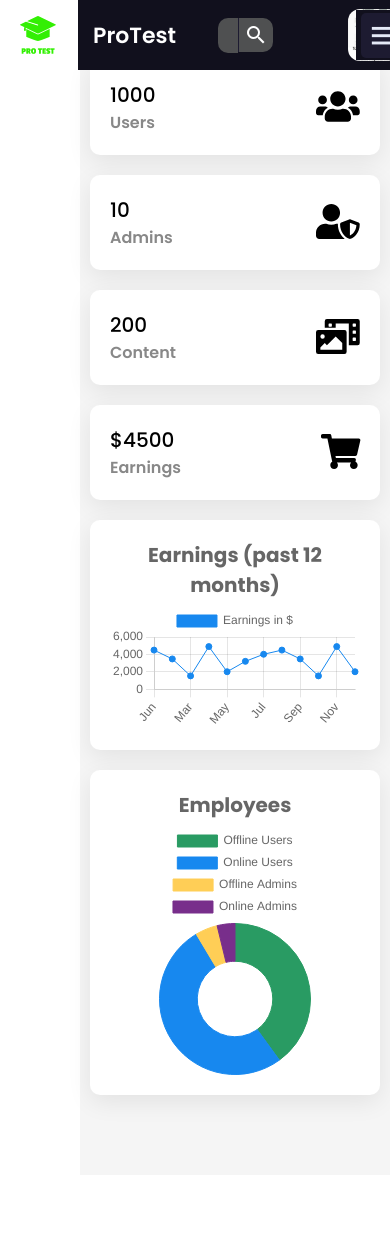
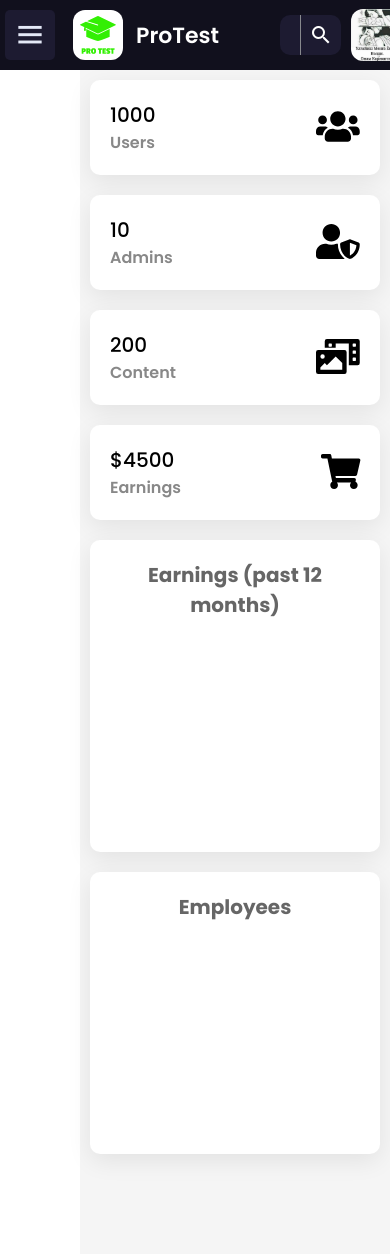
Before and after one commit to Ahmadjondev/protest_backend, a Django app: template templates/index.html in a window 390 px wide. Before the commit the page ends 1114 px from the top, so only its background shows below. Run offline with Django 4.2, Linux system fonts and the light colour scheme; the template is opened without the code that fills it, so the values that code supplies are empty; some libraries are stand-ins or nearby versions.

Commit message:
admin panel

```diff
--- a/templates/assets/css/admin.css
+++ b/templates/assets/css/admin.css
@@ -33,15 +33,15 @@
 
 .top_nav{
   position: fixed;
-  width: calc(100% - 218px);
+  width: calc(100% - 260px);
   right: 0;
   top: 0;
   background: #11101d;
   height: 70px;
+  padding-left: 20px;
   display: flex;
   align-items: center;
   justify-content: space-between;
-  padding: 0;
 }
 
 .top_nav .left_box{
@@ -51,25 +51,25 @@
 }
 
 .top_nav .left_box input{
-  background: #4f5051;
+  background: #1d1b31;
   border-radius: 10px 0 0 10px;
   color: #fff;
   border: none;
   padding: 5px 10px;
-  font-size: 16px;
+  font-size: 20px;
   letter-spacing: .8px;
   outline: none;
   width: 65%;
 }
 
 .top_nav .left_box button{
-  background: #4f5051;
+  background: #1d1b31;
   color: #fff;
   border: none;
-  border-left: 1px solid #1d1b31;
+  border-left: 1px solid #87898d;
   outline: none;
-  font-size: 10px;
-  padding: 5px;
+  font-size: 14px;
+  padding: 8px;
   border-radius: 0 10px 10px 0;
   display: flex;
   align-items: center;
@@ -150,16 +182,53 @@
   width: 100%;
   display: flex;
   align-items: center;
+  padding-left: 15px;
+  justify-content: space-between;
   background: #11101d;
+}
+
+.sidebar .logo-details .home-section {
+  position: relative;
+  background: #11101d;
+  left: 0;
+  width: 50px;
+  height: 50px;
+  transition: all 0.5s ease;
+  z-index: 1;
+  display: flex;
+  align-items: center;
+  justify-content: center;
+}
+
+.sidebar .logo-details .home-section .home-content {
+  height: 60px;
+  display: flex;
+  align-items: center;
+}
+
+.sidebar .logo-details .home-section .home-content .bx-menu,
+.sidebar .logo-details .home-section .home-content .text {
+  background: #1d1b31;
+  color: #E4E9F7;
+  font-size: 35px;
+  padding: 5px;
+  border-radius: 5px;
+}
+
+.sidebar .logo-details .home-section .home-content .bx-menu {
+  margin-top: 0;
+  cursor: pointer;
 }
 
 .sidebar .logo-details i {
   font-size: 30px;
   color: #fff;
   height: 50px;
-  min-width: 78px;
-  text-align: center;
+  min-width: 50px;
   line-height: 50px;
+  display: flex;
+  align-items: center;
+  justify-content: center;
 }
 
 .sidebar .logo-details .logo-icon {
@@ -169,21 +238,21 @@
   border-radius: 12px;
 }
 
-.sidebar .logo-details .logo_name {
-  width: 140px;
+.sidebar .logo-details .logo_img {
+  width: 190px;
   height: 70px;
   top: 0px;
   left: 78px;
   position: absolute;
   display: flex;
   align-items: center;
-  padding-left: 15px;
   font-size: 22px;
   color: #fff;
   font-weight: 600;
   transition: 0.3s ease;
   transition-delay: 0.1s;
   background: #11101d;
+  z-index: 1;
 }
 
 .sidebar.close .logo-details .logo_name {
@@ -330,39 +399,6 @@
   transform: translateY(-50%);
 }
 
-.home-section {
-  position: relative;
-  background: #11101d;
-  left: 0;
-  width: 50px;
-  height: 50px;
-  transition: all 0.5s ease;
-  z-index: 1;
-  display: flex;
-  align-items: center;
-  justify-content: center;
-}
-
-.home-section .home-content {
-  height: 60px;
-  display: flex;
-  align-items: center;
-}
-
-.home-section .home-content .bx-menu,
-.home-section .home-content .text {
-  background: #1d1b31;
-  color: #E4E9F7;
-  font-size: 35px;
-  padding: 5px;
-  border-radius: 5px;
-}
-
-.home-section .home-content .bx-menu {
-  margin-top: 0;
-  cursor: pointer;
-}
-
 @media (max-width: 400px) {
   .sidebar.close .nav-links li .sub-menu {
     display: none;
@@ -376,15 +412,21 @@
     width: 0;
   }
 
-  .home-section {
-    left: 78px;
-    width: calc(100% - 78px);
+  .sidebar .logo-details .home-section {
+    left: -8px;
+    width: 100%;
     z-index: 100;
   }
+  .sidebar .logo-details .logo_img{
+    width: 268px;
+    left: 0;
+    padding-left: 60px;
+    height: 69.8;
+  }
 
-  .sidebar.close~.home-section {
+  .sidebar.close .logo-details .home-section {
     width: 100%;
-    left: 0;
+    left: 15px;
   }
 }
 
@@ -395,7 +437,7 @@
   position: absolute;
   top: 0;
   right: 0;
-  padding: 60px 20px 20px 0px;
+  padding: 80px 20px 20px 0px;
   transition: all .5s ease;
   background: #f5f5f5;
 }
@@ -404,7 +446,7 @@
   width: 100%;
   right: 0;
   transition: all .5s ease;
-  padding: 60px 20px 20px 80px;
+  padding: 70px 20px 20px 80px;
 }
 
 .main .cards {
@@ -510,9 +552,9 @@
     padding: 50px 0;
   }
 
-  .main.main.main-width {
+  .main.main-width {
     width: calc(100% - 80px);
-    padding: 50px 0;
+    padding: 70px 0;
   }
 }
 
@@ -537,6 +579,6 @@
 @media screen and (max-width:400px) {
   .main {
     width: calc(100% - 60px);
-    padding: 30px 0;
+    padding: 70px 0;
   }
 }
--- a/templates/assets/js/admin.js
+++ b/templates/assets/js/admin.js
@@ -2,6 +2,14 @@
 const sidebar = document.querySelector(".sidebar");
 const mainWidth = document.querySelector(".main");
 const sidebarBtn = document.querySelector(".bx-menu");
+const prfImg = document.querySelector(".prf-img");
+const box = document.querySelector(".top_nav .right_box .box");
+
+document.addEventListener("mousemove", (e) => {})
+
+prfImg.addEventListener("mousemove", ()=>{
+    box.addEventListener("active");
+})
 
 
 for (var i = 0; i < arrow.length; i++) {
--- a/templates/index.html
+++ b/templates/index.html
@@ -17,8 +17,15 @@
     <div class="nav-wrap">
         <div class="sidebar close">
             <div class="logo-details">
+                <div class="home-section">
+                    <div class="home-content">
+                        <i class='bx bx-menu'></i>
+                    </div>
+                </div>
+                <div class="logo_img">
                     <img src="./assets/images/favicon.jpg" alt="" class="logo-icon">
                     <span class="logo_name">ProTest</span>
+                </div>
             </div>
             <ul class="top_nav">
                 <div class="left_box">
@@ -26,20 +33,17 @@
                     <button><i class="material-icons-outlined">search</i></button>
                 </div>
                 <div class="right_box">
-                    <div class="home-section">
-                        <div class="home-content">
-                            <i class='bx bx-menu'></i>
-                        </div>
-                    </div>
                     <div class="profile-details">
                         <div class="profile-content">
-                            <img src="./assets/images/Shuhrat.jpg" alt="profileImg">
+                            <img class="prf_img" src="./assets/images/Shuhrat.jpg" alt="profileImg">
                         </div>
+                        <div class="box">
                             <div class="name-job">
                                 <div class="profile_name">Shuhrat</div>
                                 <div class="job">Admin</div>
                             </div>
                             <i class='bx bx-log-out'></i>
+                        </div>
                     </div>
                 </div>
             </ul>
```
Also changed, not shown: other parts of templates/assets/css/admin.css (+37 -5 lines). Lines whose indentation alone changed are shown as unchanged.
